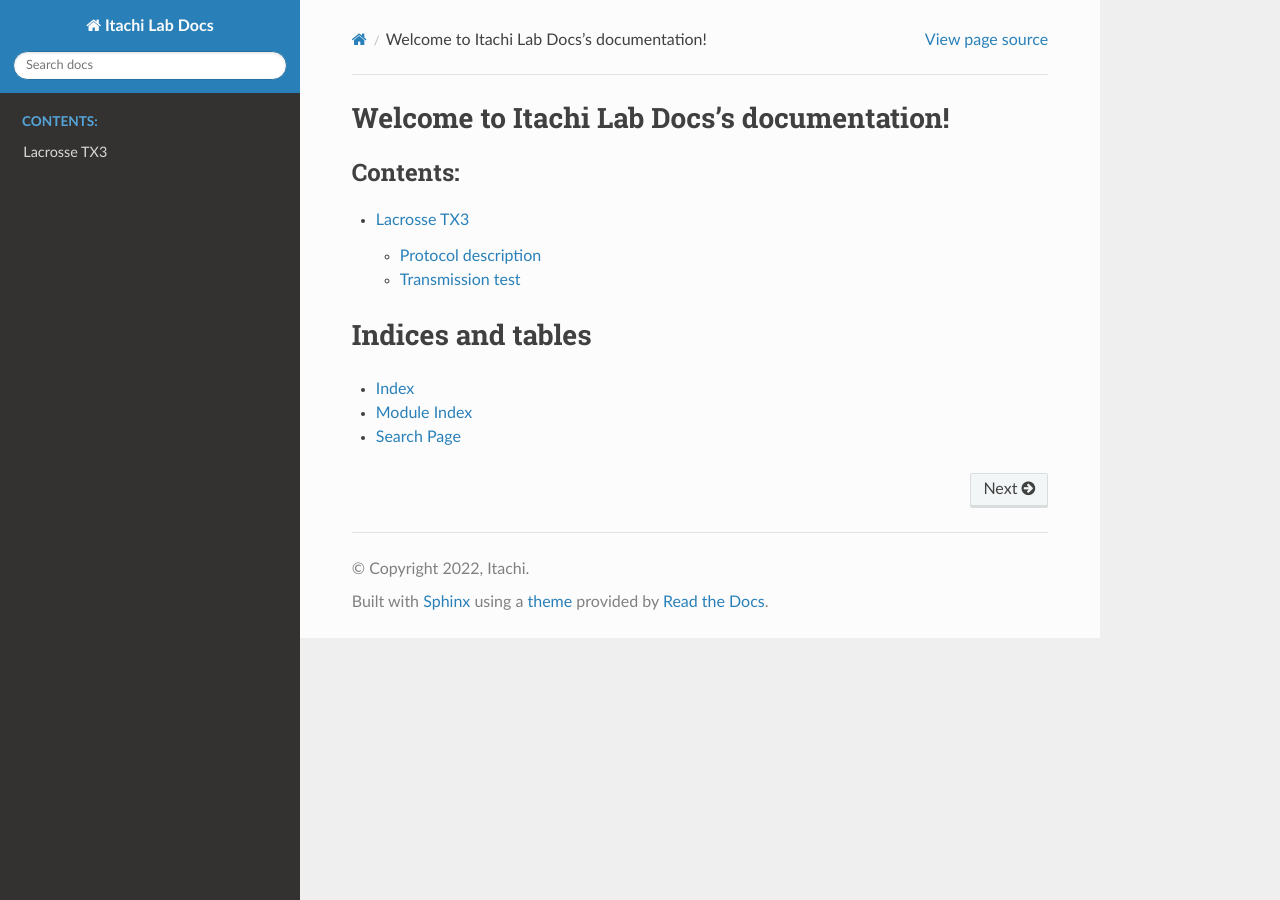
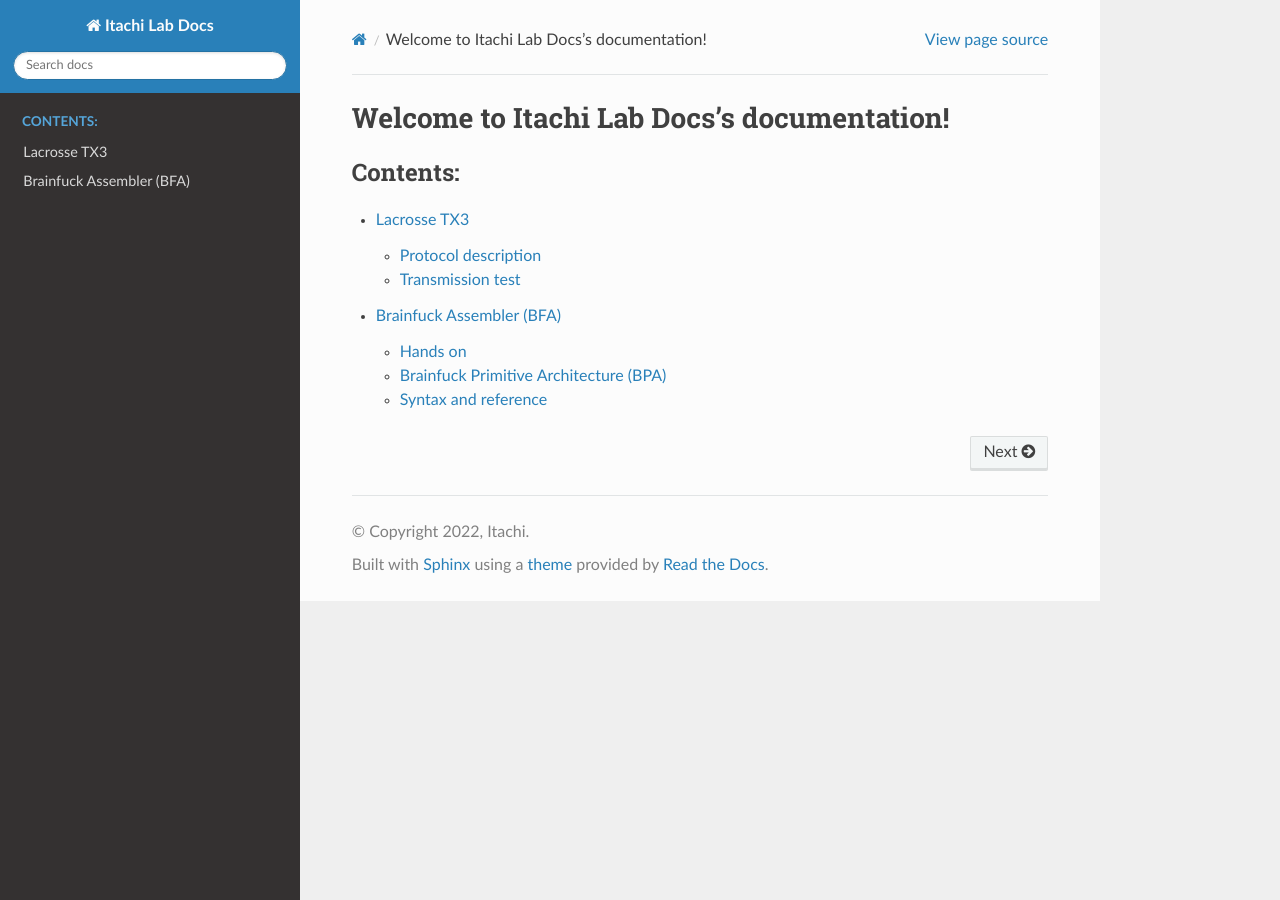
Before and after one commit to ITachiLab/itachi.pl, a Sphinx documentation site: the page built from sphinx/docs/index.rst, in a window 1280 px wide. Built offline with Sphinx 7.4.7 and the Read the Docs theme 2.0.0, drawn with Linux system fonts in a browser that asks for light colours; part of the change alters nothing that is shown.

Commit message:
Rewrite article "Brainfuck Assembler" in Sphinx.

```diff
--- /dev/null
+++ b/sphinx/docs/brainfuck-assembler/brainfuck-assembler.rst
@@ -0,0 +1,311 @@
+.. highlight:: text
+
+Brainfuck Assembler (BFA)
+=========================
+
+I believe most of the readers have heard about *Brainfuck* programming language. This language serves two main purposes:
+
+* it's indeed a programming language,
+* fucks a brain.
+
+Sounds like it does exactly what the name suggests. Let's consider this "Hello World" example::
+
+    ++++++++[>++++[>++>+++>+++>+<<<<-]>+>+>->>+[<]<-]>>.>---.+++++++..+++.>>.<-.<.+++.------.--------.>>+.>++.
+
+Looks ugly and, what's worse, it works somehow. For those who doesn't believe, I really encourage to try this out in the `Brainfuck online interpreter`_, which should be kept opened anyway in a new tab as it will come in handy for the duration of this article.
+
+Brainfuck is based on a bunch of primitive machine commands, which are apparently sufficient to make Brainfuck a Turing complete language. In other words: despite causing a permanent brain damage, Brainfuck can be used to write fully fledged applications (theoretically).
+
+For obvious reasons - DRY, laziness, me being me - I'm not going to describe how Brainfuck actually works, everything is nicely explained on `Brainfuck Wikipedia`_. The goal of this article is different: create high level assembler for Brainfuck. Why? For fun of course!
+
+Hands on
+--------
+
+"High level assembler" - sounds ridiculous, it is ridiculous, but look at that: if treat Brainfuck as a machine code, then Brainfuck's interpreter can be considered a platform providing a memory and very limited CPU that understands Brainfuck's Machine Code. On this memory a stack can be constructed, and a single CPU register can be emulated (only one, keeping more of them will be burdensome).
+
+Brainfuck Primitive Architecture (BPA)
+--------------------------------------
+
+The assumptions of BPA are as follows:
+
+Memory
+    Starts at ``0x0`` and is limited only by interpreter's implementation.
+
+Stack
+    Top of the stack is initially set to -1, meaning that it's an invalid operation to read from the stack if there's nothing on it. Every push operation first increases the stack pointer (SP) and then writes the data. SP is always equal to the *current interpreter's data pointer - 1.*
+
+Register "r0"
+    This is the only register. It always lives under the current interpreter's data pointer, meaning that it is a part of the memory. Due to this, care must be taken when pushing new thins onto the stack as they can possibly overwrite precious data in r0.
+
+Forced flow of operations
+    BPA's CPU instruction pointer can't be modified manually.
+
+Probably the most painful part will be maintaining the stack and the r0 register. Although the concept of the stack is entirely virtual and optional, having it in our toolbox will make writing codes in BPA ASM way easier than without it.
+
+Syntax and reference
+--------------------
+
+Before we start describing the instruction set, let's define a bunch of simple keywords used in the following section.
+
+:r0: The only register we have.
+:<con>: Any 8-bit constant value.
+:<mem>: A location in memory. This can be either a variable (``$example``) or a stack pointer (``$sp``). An additional offset can be added or subtracted (``$example - 5``).
+
+.. NOTE::
+    ``$sp`` is a built-in variable that always points to the top of the stack. Declaring a variable with the same name will lead to an error.
+
+Simple arithmetic
++++++++++++++++++
+
+Simple arithmetical operations like addition or subtraction can be effortlessly constructed using the Brainfuck's increment and decrement commands.
+
++------------------------+-------------------------------------+----------------------------------------------------+
+| Instruction            | Machine Code                        | Description                                        |
++========================+=====================================+====================================================+
+| ``inc r0``             | ``+``                               | Increase value of r0 register.                     |
++------------------------+-------------------------------------+----------------------------------------------------+
+| ``dec r0``             | ``-``                               | Decrease value of r0 register.                     |
++------------------------+-------------------------------------+----------------------------------------------------+
+| ``add r0, <con>``      | ``+`` repeated *con* times.         | Increase value of r0 register by a constant value. |
++------------------------+-------------------------------------+----------------------------------------------------+
+| ``sub r0, <con>``      | ``-`` repeated *con* times.         | Decrease value of r0 register by a constant value. |
++------------------------+-------------------------------------+----------------------------------------------------+
+| ``inc [<mem>]``        | Increase value of a variable on the stack.                                               |
++------------------------+------------------------------------------------------------------------------------------+
+| ``dec [<mem>]``        | Decrease value of a variable on the stack.                                               |
++------------------------+------------------------------------------------------------------------------------------+
+| ``add [<mem>], <con>`` | Increase value of a variable on the stack by a constant value.                           |
++------------------------+------------------------------------------------------------------------------------------+
+| ``sub [<mem>], <con>`` | Decrease value of a variable on the stack by a constant value.                           |
++------------------------+-------------------------------------+----------------------------------------------------+
+| ``zero``               | ``[-]``                             | Zeroes the *r0* register.                          |
++------------------------+-------------------------------------+----------------------------------------------------+
+| ``zero [<mem>]``       | Zeroes a variable on the stack.                                                          |
++------------------------+------------------------------------------------------------------------------------------+
+
+Manipulating a variable on the stack
+************************************
+
+Operations involving manipulation of variables on the stack are pretty similar. All of them consist of three steps:
+
+1. set the data pointer at the desired memory location,
+2. perform arithmetic operation,
+3. go back to the original memory location.
+
+The first step is always a bunch of ``<`` operations, depending on what memory location has been chosen. The second step is the arithmetic operation. The last step is an exact reverse of the first.
+
+Let's say a *foo* variable is located at 3rd memory cell and the current data pointer is at 6th. The instruction: ``inc [$foo]`` will be assembled to::
+
+    <<< + >>>
+
+All other arithmetic operations are analogical:
+
+.. code-block:: text
+    :linenos:
+
+    <<< - >>>
+    <<< +++ >>>
+    <<< ---- >>>
+    <<< [-] >>>
+
+1. ``dec [$foo]``
+2. ``add [$foo], 3``
+3. ``sub [$foo], 4``
+4. ``zero [$foo]``
+
+Stack operations
+++++++++++++++++
+
+This section requires a little more in-depth look than the simple arithmetics. When memory operations are involved, we are responsible for maintaining its consistency.
+
++----------------+---------------------------------------------------------------------------------------------------------------------------------+----------------------------------+
+| Instruction    | Machine Code                                                                                                                    | Description                      |
++================+=================================================================================================================================+==================================+
+| ``pop``        | ``<``                                                                                                                           | Popping from the stack.          |
++----------------+---------------------------------------------------------------------------------------------------------------------------------+----------------------------------+
+| ``push r0``    | ``+>[-]>[-]<<[->+>+<<]>>[-<<+>>]<+`` or ``>``                                                                                   | Pushing onto the stack.          |
++----------------+---------------------------------------------------------------------------------------------------------------------------------+----------------------------------+
+| ``push <con>`` | ``+>[-]<[->+<]+``, then repeat ``+`` *con* times, then ``>``; or sometimes: ``[-]``, then repeat ``+`` *con* times, then ``>``. | Pushing constant onto the stack. |
++----------------+---------------------------------------------------------------------------------------------------------------------------------+----------------------------------+
+
+Popping from the stack
+**********************
+
+This is the shortest operation that does much.Its purpose is to get the value from the top of the stack and move it to the r0 register. Since the r0 register lives in the memory and is exactly one memory cell right to the top of the stack, the data pointer can be simply decreased, so the r0 register contains the previous stack's top.
+
+Pushing r0 onto the stack
+*************************
+
+And here it is -- the first more complex instruction. Its purpose is to put the register r0 onto the stack, while keeping the value in the register. Sounds simple, but involves lots of copying and copying isn't simple in Brainfuck. Let's divide and conquer this task.
+
+The first thing we have to take care of is to move r0 to the next memory cell, because the current will become a new stack's top. In Brainfuck we can't just copy values between cells, but we can smartly loop decrease and increase operations. Copying is just using the current cell value as a loop condition, and increasing another cell by one on each loop iteration. Copying the current cell to the next will look like this::
+
+    [->+<]
+
+This tells Brainfuck to enter the loop if the current cell's value is not zero, then decrease the current cell's value, go to the next cell, increase its value, go to the source cell and go back to the loop's start. This will work, but has two caveats:
+
+- it won't copy, it will move the source value, because the source value is used as a loop counter;
+- the target cell must be zero.
+
+To tackle the first problem, we have to introduce a temporary memory cell which will be increased along with the target cell. After we move the value from source to target, the temporary cell will be used to restore the source cell's value. This also means that only the target cell must be zero, but the temporary cell too. ::
+
+    >           ; Go to the target cell.
+    [-]         ; Zero it.
+    >           ; Go to the temporary cell.
+    [-]         ; Zero it.
+    <<          ; Go back to the source cell.
+    [->+>+<<]   ; Until zero, decrease the source cell's value, go to the target cell, increase it, go to the temporary cell, increase it, and go back to the source cell.
+    >>          ; Go to the temporary cell.
+    [-<<+>>]    ; Until zero, decrease the temporary cell's value, go to the source cell, increase it, go to the temporary cell.
+
+When the above sequence finishes, the source and the target cell will have the same value. To complete the whole operation for our purposes, the data pointer must be decreased to point at the new r0 position, thus the final form will be::
+
+    >[-]>[-]<<[->+>+<<]>>[-<<+>>]<
+
+Possible optimization
+^^^^^^^^^^^^^^^^^^^^^
+
+In some circumstances, the push operation can be significantly optimized. Consider the following pair of instructions::
+
+    push   r0
+    mov    r0, 15
+
+(We didn't talk about ``mov`` yet, but we will.)
+
+First, the r0 is pushed onto the stack, then r0 is being written a constant value. In such case, we don't have to maintain the r0's value, because it will be overwritten anyway, thus the whole copying thing can be omitted and the data pointer can be simply increased. As a consequence, the new stack's top will be the old r0, and the new r0 will be some zero or random value that will be soon filled in with a data.
+
+Pushing constant onto the stack
+*******************************
+
+This will be slightly simpler than pushing the register, because we don't need to copy the r0 to two places then copy it again to the stack's top. ::
+
+    >           ; Go to the target cell.
+    [-]         ; Zero it.
+    <           ; Go to the source cell.
+    [->+<]      ; Until zero, decrease the source cell, go to the target cell, increase it, and go to the source cell.
+    +++...      ; Increase the source cell as many times as needed to achieve the desired value.
+    >           ; Set the data pointer to the new r0 (target cell).
+
+And again, in some circumstances, the above operations can be optimized::
+
+    [-]         ; Zero the source cell.
+    +++...      ; Increase the source cell as many times as needed to achieve the desired value.
+    >           ; Set the data pointer to the new r0 (target cell).
+
+This is possible only if r0 is to be written with some value, but the old value won't be used in the meantime.
+
+Copying (moving) operations
++++++++++++++++++++++++++++
+
+We've already discussed copying values between cells, but these were rather side effects of other instructions. In this section we are going to do some intentional copying.
+
++------------------------+-------------------------------------------+-----------------------------------------------------------------------+
+| Instruction            | Machine Code                              | Description                                                           |
++========================+===========================================+=======================================================================+
+| ``mov r0, <con>``      | ``[-]``, then ``+`` repeated *con* times. | Zero r0 register and increase its value until the desired is reached. |
++------------------------+-------------------------------------------+-----------------------------------------------------------------------+
+| ``mov r0, [<mem>]``    | Copying memory to ``r0``.                                                                                         |
++------------------------+-------------------------------------------------------------------------------------------------------------------+
+| ``mov [<mem>], r0``    | Copying ``r0`` to memory.                                                                                         |
++------------------------+-------------------------------------------------------------------------------------------------------------------+
+| ``mov [<mem>], <con>`` | Copying constant to memory.                                                                                       |
++------------------------+-------------------------------------------------------------------------------------------------------------------+
+
+Copying memory to r0
+********************
+
+This is another kind of instruction that requires using a temporary cell to back up the source data. Suppose we'd like to execute the following instruction: `mov r0, [$sp - 3]`. Then, the following set of Brainfuck commands shall be executed:
+
+.. code-block:: text
+    :linenos:
+
+    [-]
+    >
+    [-]
+    <<<<<
+    [->>>>+>+<<<<<]
+    >>>>>
+    [-<<<<<+>>>>>>]
+    <
+
+1. Zero r0 register.
+2. Go to the temporary cell.
+3. Zero the temporary cell.
+4. Go to the source cell.
+5. Repeat the loop until the source cell is zero. In each loop iteration: decrease the source cell, go to the r0 register, increase it, go to the temp cell and also increase it. Before repeating the loop, go back to the source cell.
+6. Go to the temp cell.
+7. Repeat the loop until the temporary cell is zero. In each loop iteration: decrease the temporary cell value, go to the source cell, increase it and go back to the temporary cell. Repeat the loop.
+8. Set the data pointer at r0 register.
+
+The only variable parts are the ones moving the data pointer back and forth to reach the source cell. The number of these moves depends only on the selected source cell. The rest of the code is constant.
+
+Copying r0 to memory
+********************
+
+Suppose we'd like to execute the following instruction: ``mov [$sp - 1], r0``. Then, the following set of Brainfuck commands shall be executed:
+
+.. code-block:: text
+    :linenos:
+
+    <<
+    [-]
+    >>>
+    [-]
+    <
+    [-<<+>>]
+    >
+    [-<+>]
+    <
+
+1. Go to the target cell.
+2. Zero it.
+3. Go to the temporary cell.
+4. Zero it too.
+5. Go to the source cell (r0)
+6. Repeat the loop until the source cell is zero.In each loop iteration: decrease the r0, go to the target cell, increase it and go back to the source cell.
+7. Go to the temporary cell.
+8. Repeat the loop until the temporary cell is zero.In each loop iteration: decrease the temporary cell, go to the source cell, increase it and go back to the temporary cell.
+9. Set the data pointer at r0 register.
+
+Copying constant to memory
+**************************
+
+Copying a constant value to the memory is significantly simpler operation than the previous ones because it is free of the back up-restore overhead. The operation consists of exactly four simple steps. Consider this instruction: ``mov [$foo - 5], 10``, which will be assembled to:
+
+.. code-block:: text
+    :linenos:
+
+    <<<<<<<
+    [-]
+    ++++++++++
+    >>>>>>>
+
+1. Assuming the ``$foo`` variable living in an 8th memory cell, and the current data pointer being 10, the data pointer has to be moved to the left by ``(10 - 8) + 5 = 7``.
+2. The target memory cell must be zeroed.
+3. Increase the memory by 10.
+4. Restore the data pointer.
+
+Control flow
+++++++++++++
+
+In Brainfuck you have only one method of controlling the execution flow: a simple loop, which is an equivalent of C's *while*; we've used that quite a lot in the previous sections. This simple loop is also the only way of mimicking conditional statements, since in Brainfuck there's no such thing as "if/else".
+
++--------------------------------------------------+-------------------------+--------------------------------------------------------------------------------------------------------------------------+
+| Instruction                                      | Machine Code            | Description                                                                                                              |
++==================================================+=========================+==========================================================================================================================+
+| ``ifnz`` <ins1, ins2, ... insN> ``repeat``       | ``[`` ... ``]``         | If value in register r0 is not zero, then execute instructions contained between ``ifnz`` and its respective ``repeat``. |
++--------------------------------------------------+-------------------------+--------------------------------------------------------------------------------------------------------------------------+
+
+Unfortunately, we cannot control the instruction pointer, with a consequence being an inability to implement jump instructions. The code always executes from the top to the bottom, with a tiny exception for the mentioned loop.
+
+Using variables
++++++++++++++++
+
+Test
+
+----
+
+.. target-notes::
+
+.. _`Brainfuck online interpreter`: https://www.nayuki.io/page/brainfuck-interpreter-javascript
+.. _`Brainfuck Wikipedia`: https://en.wikipedia.org/wiki/Brainfuck
--- a/sphinx/docs/index.rst
+++ b/sphinx/docs/index.rst
@@ -11,12 +11,4 @@ Welcome to Itachi Lab Docs's documentation!
    :caption: Contents:
 
    lacrosse-tx3/lacrosse-tx3.rst
-
-
-
-Indices and tables
-==================
-
-* :ref:`genindex`
-* :ref:`modindex`
-* :ref:`search`
+   brainfuck-assembler/brainfuck-assembler.rst
```
Also changed, not shown: 2 other files.
